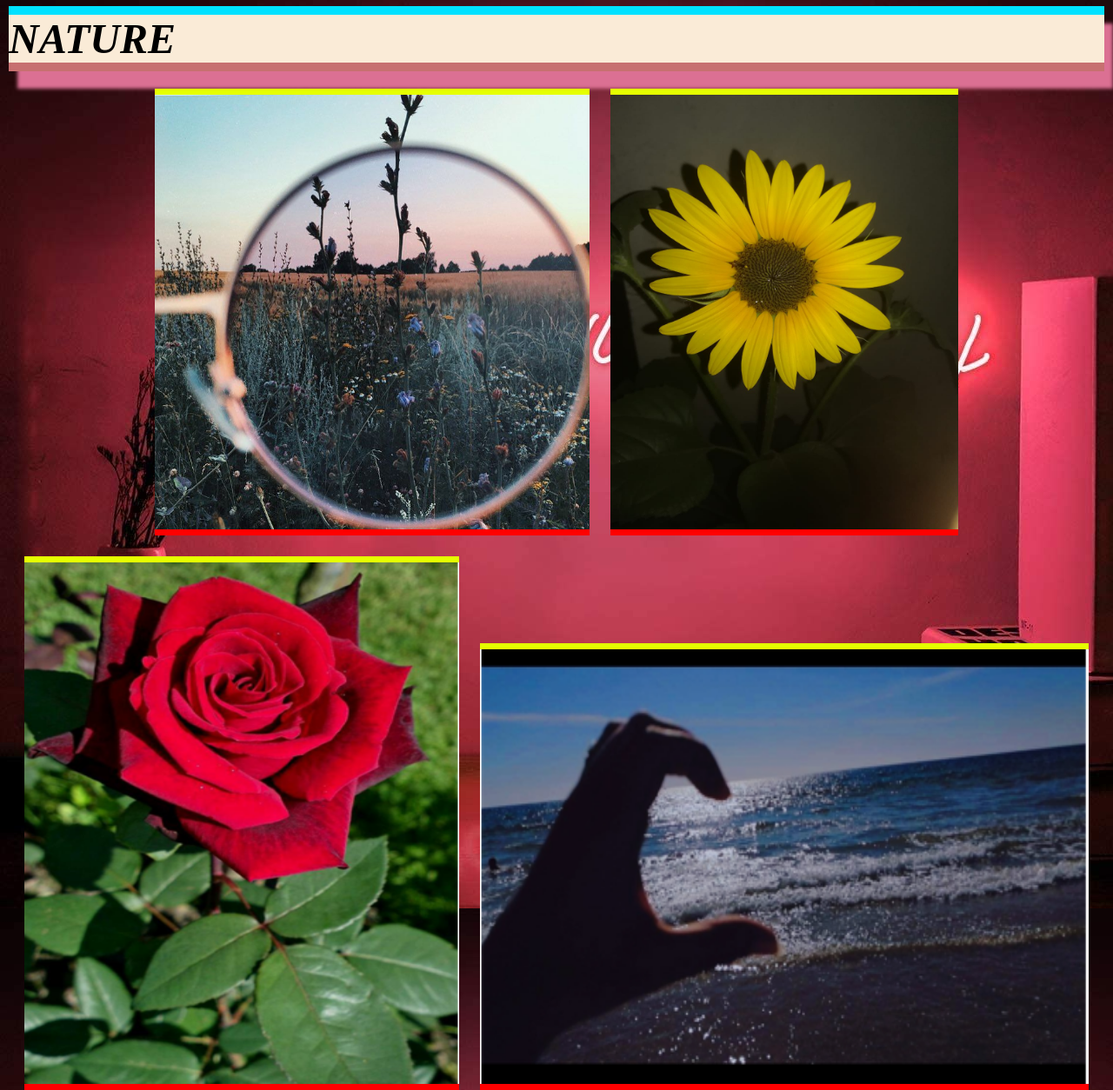
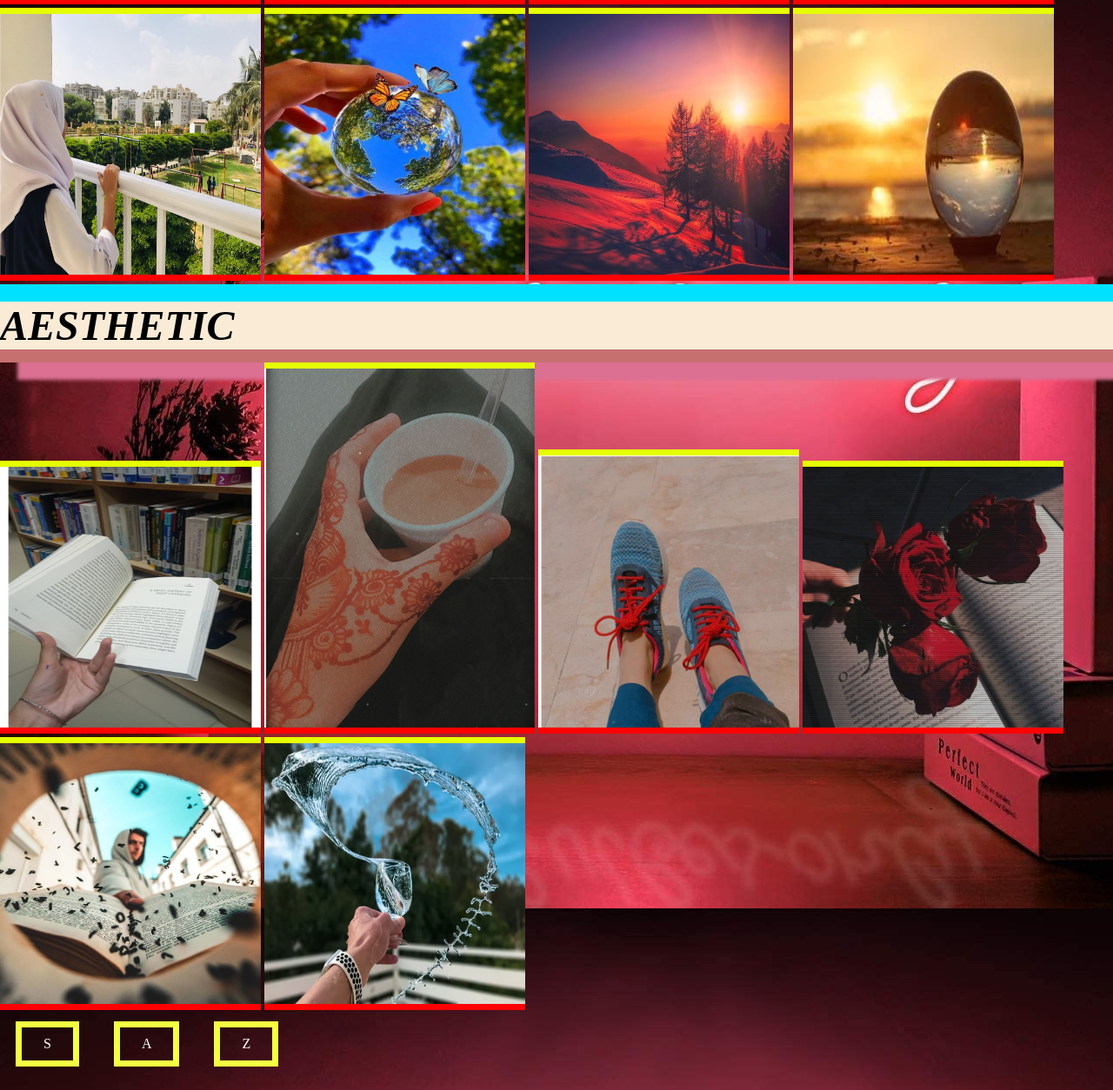
Before and after one commit to sadiaambreen/web-eng-assign-01, a plain HTML site: page index.html in a window 1280 px wide. Shown: the part 1257-2511 px from the top of the page at 87% size. Drawn offline with Linux system fonts and the light colour scheme.

Commit message:
Converted to responsive site

```diff
--- a/index.html
+++ b/index.html
@@ -18,9 +18,9 @@
       </ul>
     </NAV>
    <h1>OPEN SOURCE PROJECT</h1>
-  <center> <h1>PHOTOGRAPHY</h1></center>
-  <img src="images/pic 11.PNG">
-<div>  <img src="images/pic 12.jpg"></div>
+  <center> <h2>PHOTOGRAPHY</h2></center>
+  <img src="images/pic 11.PNG" width="300">
+<div>  <img src="images/pic 12.jpg" width="300"></div>
  <div>
    <p class="webtext active">Photography is the art, application, and practice of creating
     images by recording light, either electronically by means of an image sensor, or chemically
@@ -33,26 +33,24 @@
  <div class ="container">
 
    <div> <center> <h2>NATURE</h2></center>
-    <center>
-      <img src="images/pic 1.jpg"width="500" height="500">
-     <img src="images/pic 3.jpg"width="400" height="500">
-     <img src="images/pic 4.PNG"width="500" height="600">
-     <img src="images/pic 5.PNG"width="700" height="500">
-    <center>  <img src="images/pic 8.PNG"width="600" height="500"></center>
-     <img src="images/pic 14.jpg"width="400" height="600">
-     <img src="images/pic 15.jpg"width="400" height="600">
-     <img src="images/pic 16.jpg"width="400" height="600">
-    </center>
+
+      <img src="images/pic 1.jpg"width="300" height="300">
+     <img src="images/pic 3.jpg"width="300" height="300">
+     <img src="images/pic 4.PNG"width="300" height="300">
+     <img src="images/pic 5.PNG"width="300" height="300">
+   <img src="images/pic 8.PNG"width="300" height="300">
+     <img src="images/pic 14.jpg"width="300" height="300">
+     <img src="images/pic 15.jpg"width="300" height="300">
+     <img src="images/pic 16.jpg"width="300" height="300">
+
     </div>
    <div>  <center> <h3>AESTHETIC</h3></center>
-   <center>
-     <img src="images/pic 2.PNG" width="400" height="500">
+     <img src="images/pic 2.PNG" width="300" height="300">
      <img src="images/pic 7.PNG">
-     <img src="images/pic 6.PNG">
-     <img src="images/pic 9.jpg"width="500" height="600">
-     <img src="images/pic 13.jpg"width="500" height="600">
-     <img src="images/pic 17.png"width="400" height="500">
-     </center>
+     <img src="images/pic 6.PNG" width="300">
+     <img src="images/pic 9.jpg"width="300" height="300">
+     <img src="images/pic 13.jpg"width="300" height="300">
+     <img src="images/pic 17.png"width="300" height="300">
     </div>
 
 
--- a/style.css
+++ b/style.css
@@ -9,7 +9,7 @@ div{
 }
     h1{
         font-family: 'Times New Roman', Times, serif;
-        font-size: 4em;
+        font-size: 3em;
         border-bottom: 15px solid rgb(199, 112, 112);
         border-top: 20px solid rgb(0, 225, 255);
         box-shadow:20px 20px 4px palevioletred;
@@ -19,11 +19,15 @@ div{
         margin: 50px;
         background-color: antiquewhite;
         font-style: italic;
-
+    }
+    center h2{
+      display: inline;
+      margin: 0;
     }
     h2{
       font-family: 'Times New Roman', Times, serif;
-      font-size: 3em;
+      font-size: 2em;
+      display: flex;
       border-bottom: 10px solid rgb(199, 112, 112);
       border-top: 10px solid rgb(0, 225, 255);
       box-shadow:10px 20px 4px palevioletred;
@@ -45,7 +49,6 @@ div{
     margin-top: auto;
     margin-bottom: auto;
     text-align: left;
-    margin: 50px;
     background-color: antiquewhite;
     font-style: italic;
 
@@ -58,14 +61,13 @@ color: aliceblue;
     ul {
         list-style-type: none;
         margin: 0;
-        padding: 0;
+        padding: 10px0;
         overflow: hidden;
         background-color: #333;
+        display: flex;
+        flex-wrap: wrap;
       }
 
-      li {
-        float: right;
-      }
 
       li a {
         display: block;
@@ -88,19 +90,8 @@ color: aliceblue;
     flex-direction: column;
     justify-content: center;
     }
-    .img{
-      width: 50;
-      height: 50;
-      margin: 10px;
-      border-bottom: 7px solid red;
-      border-top: 7px solid rgb(229, 255, 0);
-      transition:alt 1s;
-      text-shadow: navajowhite;
-  }
+
     img{
-        width: 50;
-        height: 50;
-        margin: 10px;
         border-bottom: 7px solid red;
         border-top: 7px solid rgb(229, 255, 0);
         text-shadow: navajowhite;
```
